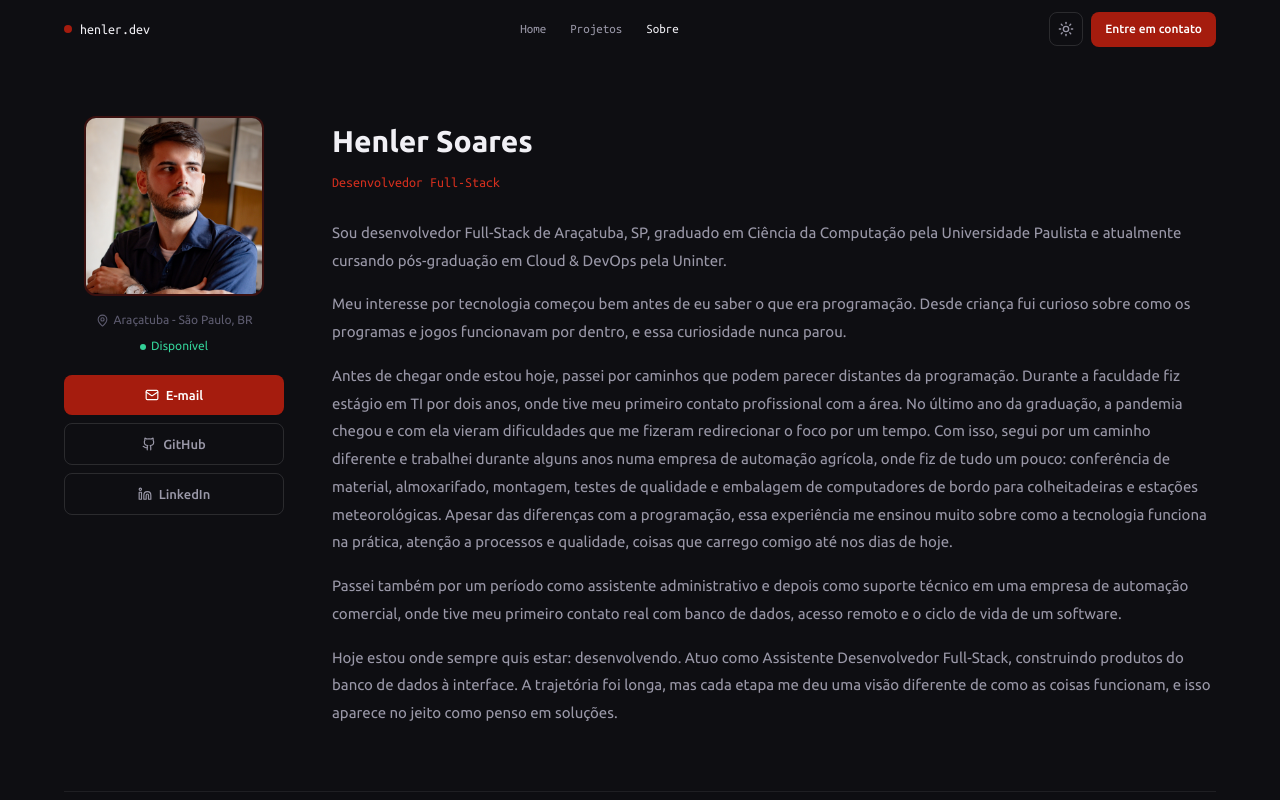
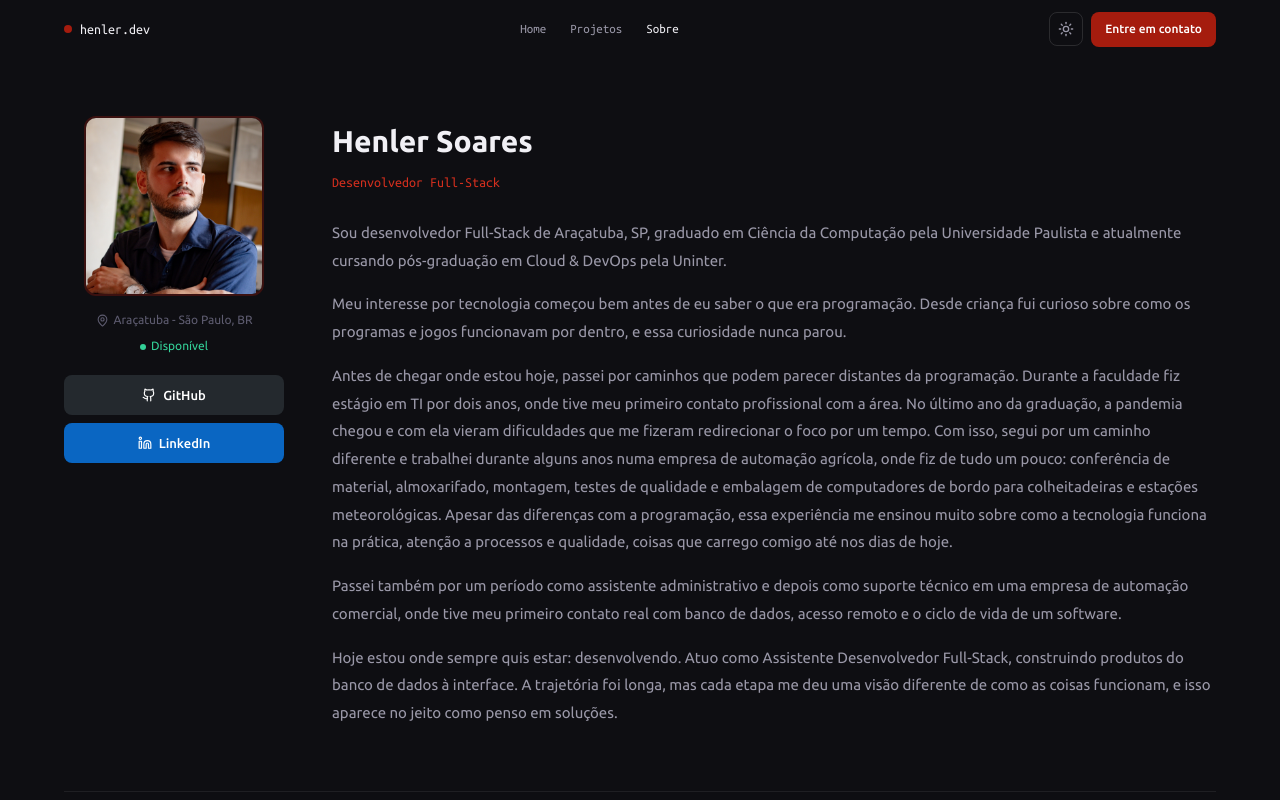
Before and after one commit to henlersoares/henler.dev, a React (Vite) app: page /about in a window 1280 px wide. Shown: the top 800 px of the page. Built offline with nearby package versions, Linux system fonts and the light colour scheme.

Commit message:
feat: update about page buttons.

```diff
--- a/src/pages/About.tsx
+++ b/src/pages/About.tsx
@@ -49,9 +49,14 @@ export default function About() {
               )}
             </div>
             <div className={styles.introLinks}>
-              <a href={`mailto:${profile.email}`} className="btn btn-primary"><Mail size={14} /> E-mail</a>
-              <a href={profile.github} target="_blank" rel="noreferrer" className="btn btn-ghost"><Github size={14} /> GitHub</a>
-              <a href={profile.linkedin} target="_blank" rel="noreferrer" className="btn btn-ghost"><Linkedin size={14} /> LinkedIn</a>
+              <a href={profile.github} target="_blank" rel="noreferrer"
+                className="btn" style={{ background: '#24292e', color: '#fff', width: '100%', justifyContent: 'center' }}>
+                <Github size={14} /> GitHub
+              </a>
+              <a href={profile.linkedin} target="_blank" rel="noreferrer"
+                className="btn" style={{ background: '#0A66C2', color: '#fff', width: '100%', justifyContent: 'center' }}>
+                <Linkedin size={14} /> LinkedIn
+              </a>
             </div>
           </div>
 
```
